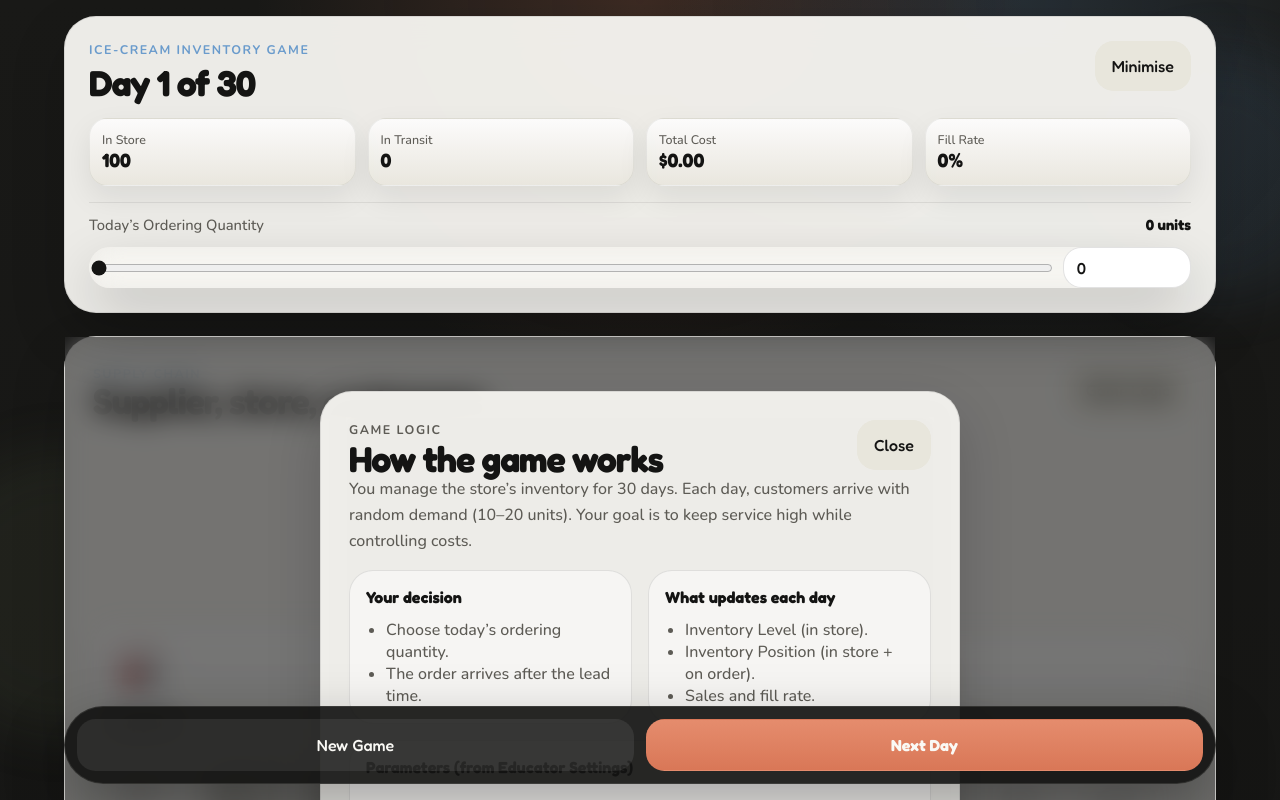
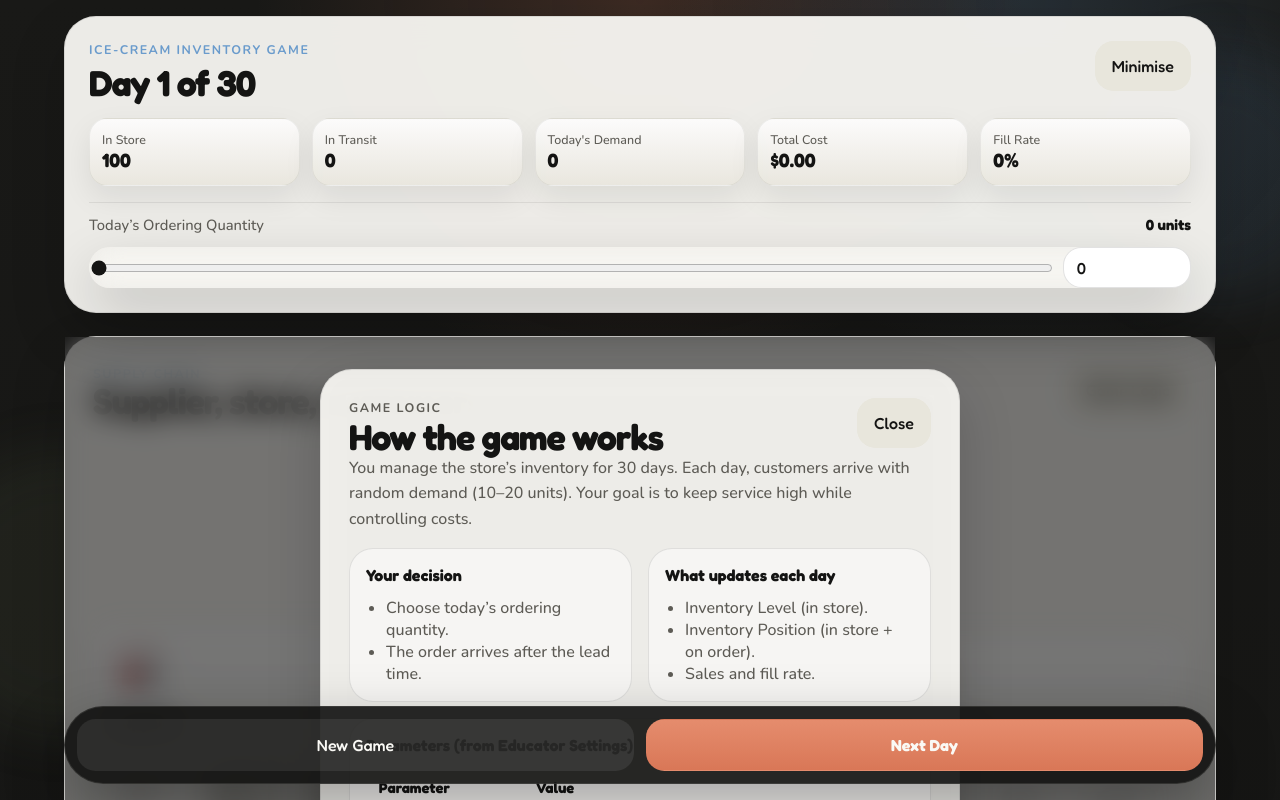
Before and after one commit to yptsang/ice-cream-inventory-game, a React (Vite) app: page / in a window 1280 px wide. Both pictures are taken after a click on the button "Game Logic". Shown: the top 800 px of the page. Built offline with nearby package versions, Linux system fonts and the light colour scheme.

Commit message:
feat: Improve UI: Sticky Panel and Button Actions
Co-authored-by: traeagent <traeagent@users.noreply.github.com>

```diff
--- a/src/components/InventoryStage.tsx
+++ b/src/components/InventoryStage.tsx
@@ -294,7 +294,7 @@ export const InventoryStage = ({
       </div>
 
       {isLogicOpen ? (
-        <div className="overlay">
+        <div className="overlay overlay-top-sheet">
           <section
             aria-labelledby="logic-title"
             aria-modal="true"
@@ -375,7 +375,7 @@ export const InventoryStage = ({
       ) : null}
 
       {isChartExpanded ? (
-        <div className="overlay">
+        <div className="overlay overlay-top-sheet">
           <section
             aria-labelledby="expanded-chart-title"
             aria-modal="true"
--- a/src/components/TopBar.tsx
+++ b/src/components/TopBar.tsx
@@ -28,6 +28,7 @@ export const TopBar = ({
   run,
   totalCost
 }: TopBarProps) => {
+  const todayDemand = run.history.at(-1)?.demand ?? 0;
   const inTransitUnits = run.incomingOrders.reduce(
     (total, incomingOrder) => total + incomingOrder.quantity,
     0
@@ -87,6 +88,10 @@ export const TopBar = ({
           <strong>{inTransitUnits}</strong>
         </div>
         <div>
+          <span>Today&apos;s Demand</span>
+          <strong>{todayDemand}</strong>
+        </div>
+        <div>
           <span>Total Cost</span>
           <strong>{formatMoney(totalCost)}</strong>
         </div>
--- a/src/styles/app.css
+++ b/src/styles/app.css
@@ -683,6 +683,12 @@ input:focus-visible,
   z-index: 20;
 }
 
+.overlay-top-sheet {
+  align-items: start;
+  overflow-y: auto;
+  padding-top: calc(env(safe-area-inset-top, 0px) + var(--space-5));
+}
+
 .sheet {
   width: min(100%, 40rem);
   max-height: min(88vh, 48rem);
@@ -812,9 +818,12 @@ input:focus-visible,
     grid-template-columns: minmax(0, 1fr);
   }
 
-  .metrics-grid,
   .stage-stats {
     grid-template-columns: repeat(4, minmax(0, 1fr));
+  }
+
+  .top-bar .metrics-grid {
+    grid-template-columns: repeat(5, minmax(0, 1fr));
   }
 
   .supply-chain-board {
@@ -838,7 +847,7 @@ input:focus-visible,
     margin-bottom: 1rem;
   }
 
-  .overlay {
+  .overlay:not(.overlay-top-sheet) {
     align-items: center;
   }
 }
```
Also changed, not shown: 1 other file (tests, documents, lock files or other folders).
